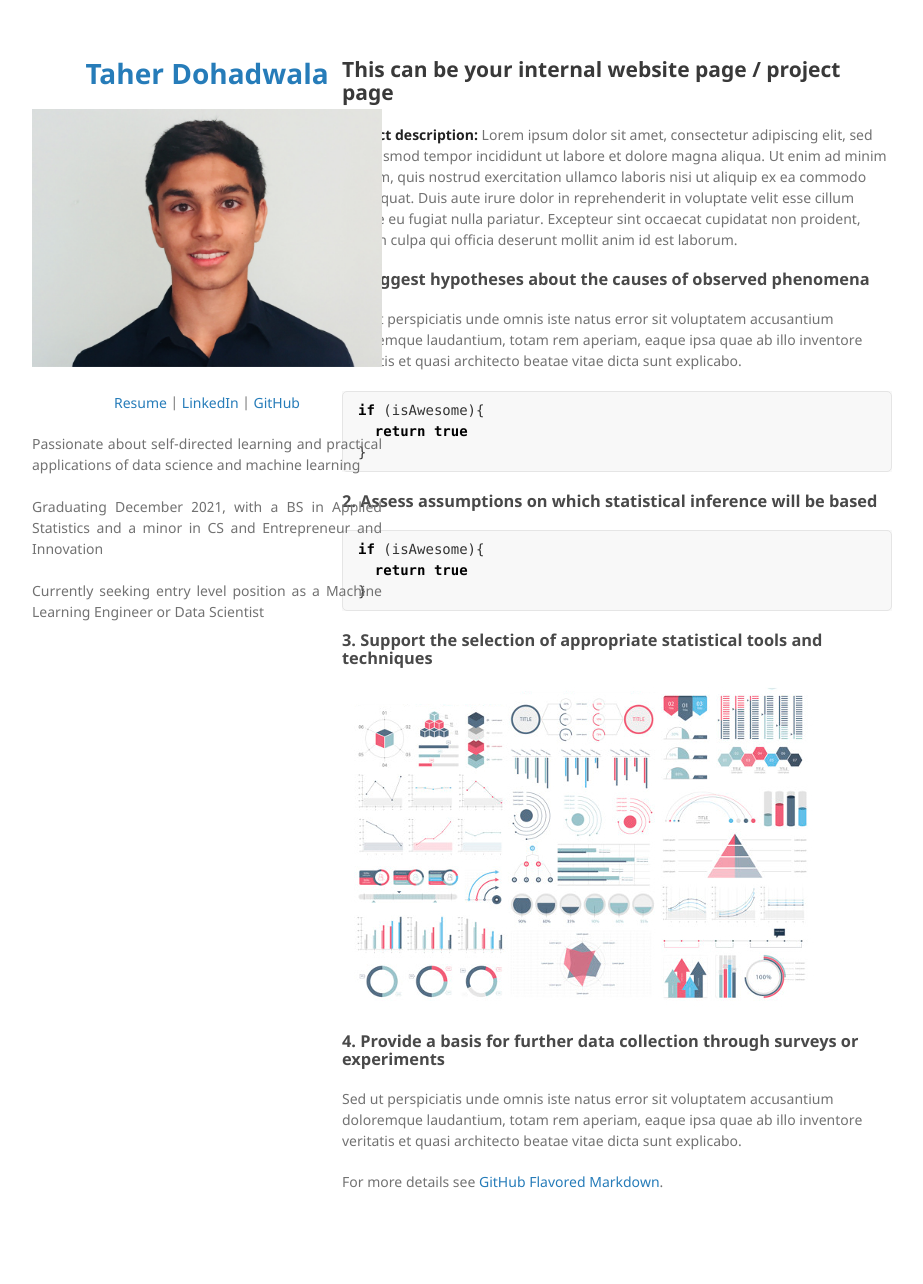
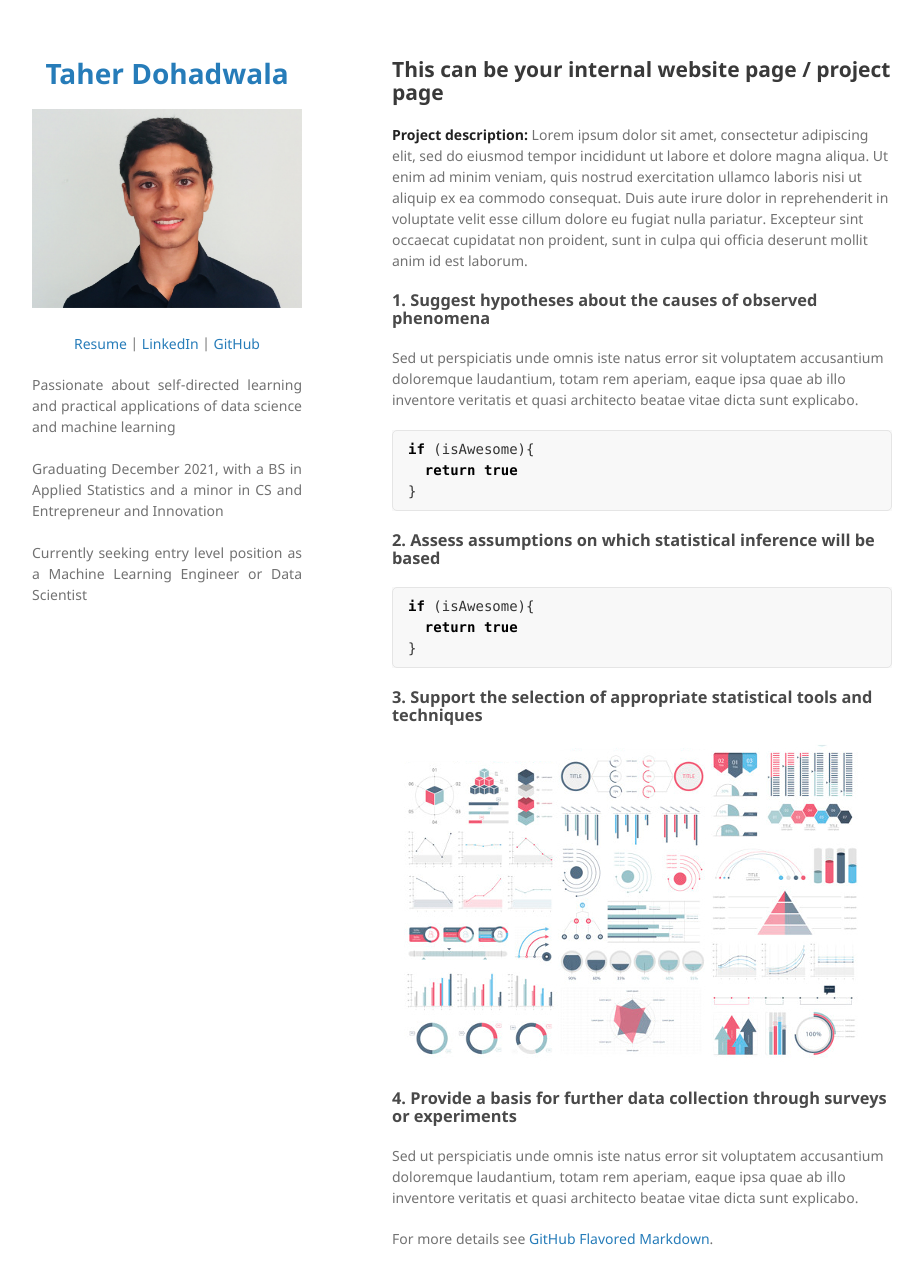
Before and after one commit to Taher-Dohadwala/Taher-Dohadwala.github.io, a Jekyll site: the page built from sample_page.md, in a window 1280 px wide and 1319 px high. Shown: the top 1284 px of the window, without its empty margins (178-1101 px from the left). Built offline with Jekyll 4.4.1, drawn with Linux system fonts in a browser that asks for light colours; our own code applies the rules of GitHub Pages for plain Markdown files.

Commit message:
Update jekyll-theme-minimal.scss

```diff
--- a/_sass/jekyll-theme-minimal.scss
+++ b/_sass/jekyll-theme-minimal.scss
@@ -105,7 +105,7 @@ img {
 }
 
 header {
-  width:350px;
+  width:270px;
   float:left;
   position:fixed;
   -webkit-font-smoothing:subpixel-antialiased;
@@ -172,7 +172,7 @@ strong {
 }
 
 section {
-  width:550px;
+  width:500px;
   float:right;
   padding-bottom:50px;
 }
```
